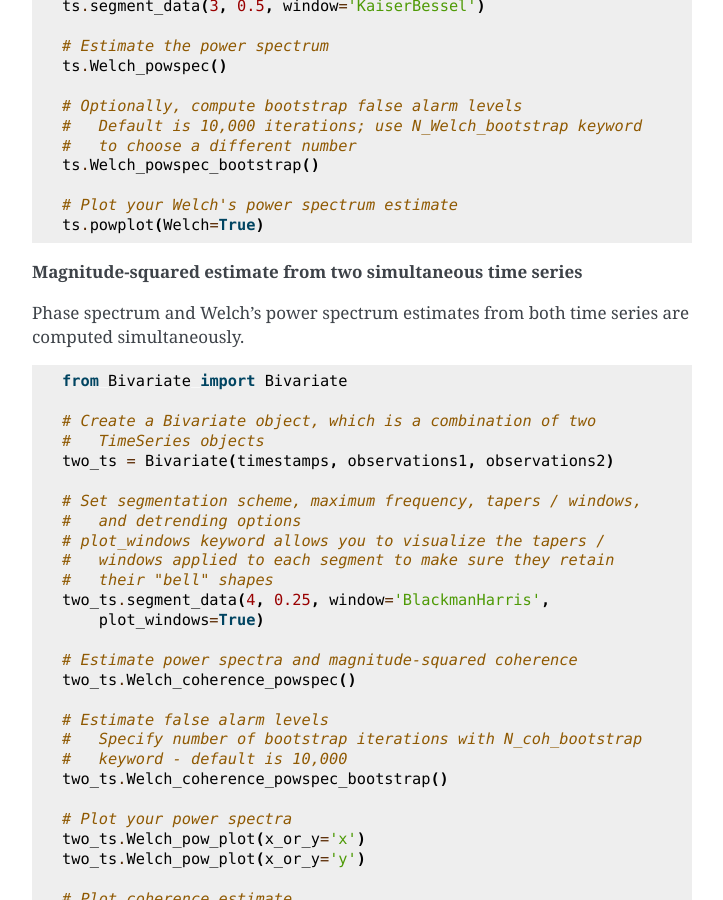
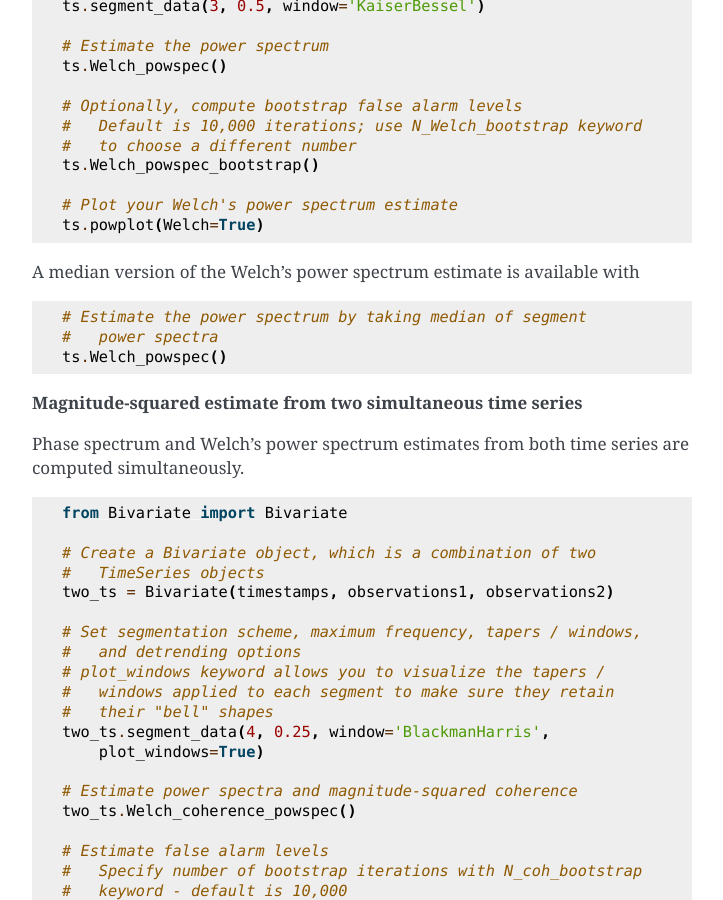
Before and after one commit to sdrastro/NWelch, a Sphinx documentation site: the page built from docs/source/quickstart.rst, in a window 1280 px wide and 900 px high, scrolled down 1147 px. Shown: the whole window, without its empty margins (388-1111 px from the left). Built offline with Sphinx 7.4.7, drawn with Linux system fonts in a browser that asks for light colours.

Commit message:
Document median version of Welch's power spectrum

```diff
--- a/docs/source/quickstart.rst
+++ b/docs/source/quickstart.rst
@@ -80,6 +80,15 @@ Continued from above
    # Plot your Welch's power spectrum estimate
    ts.powplot(Welch=True)
 
+
+A median version of the Welch's power spectrum estimate is
+available with
+
+.. code-block:: python
+
+   # Estimate the power spectrum by taking median of segment
+   #   power spectra
+   ts.Welch_powspec()
 
 
 **Magnitude-squared estimate from two simultaneous time series**
```
